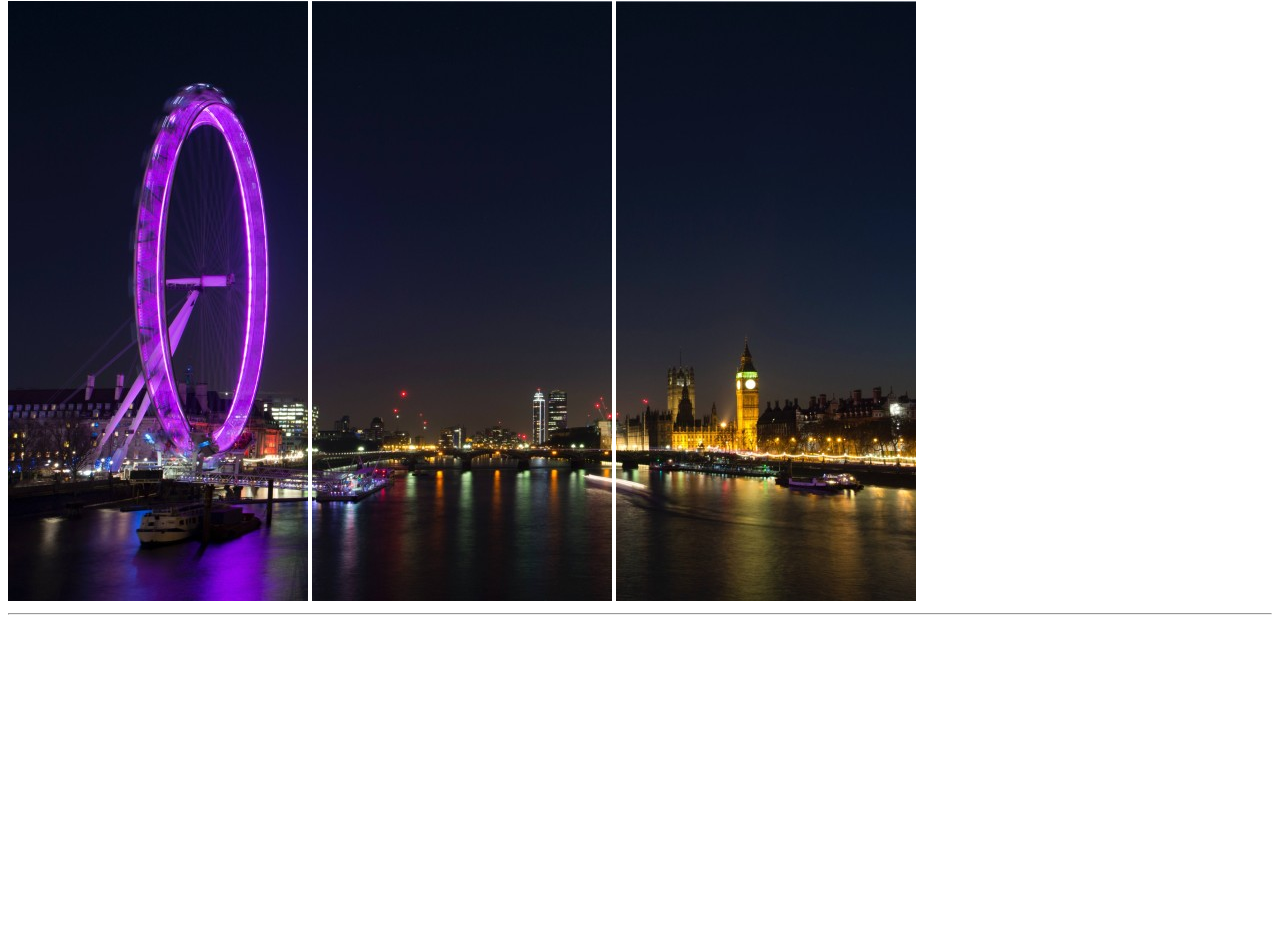
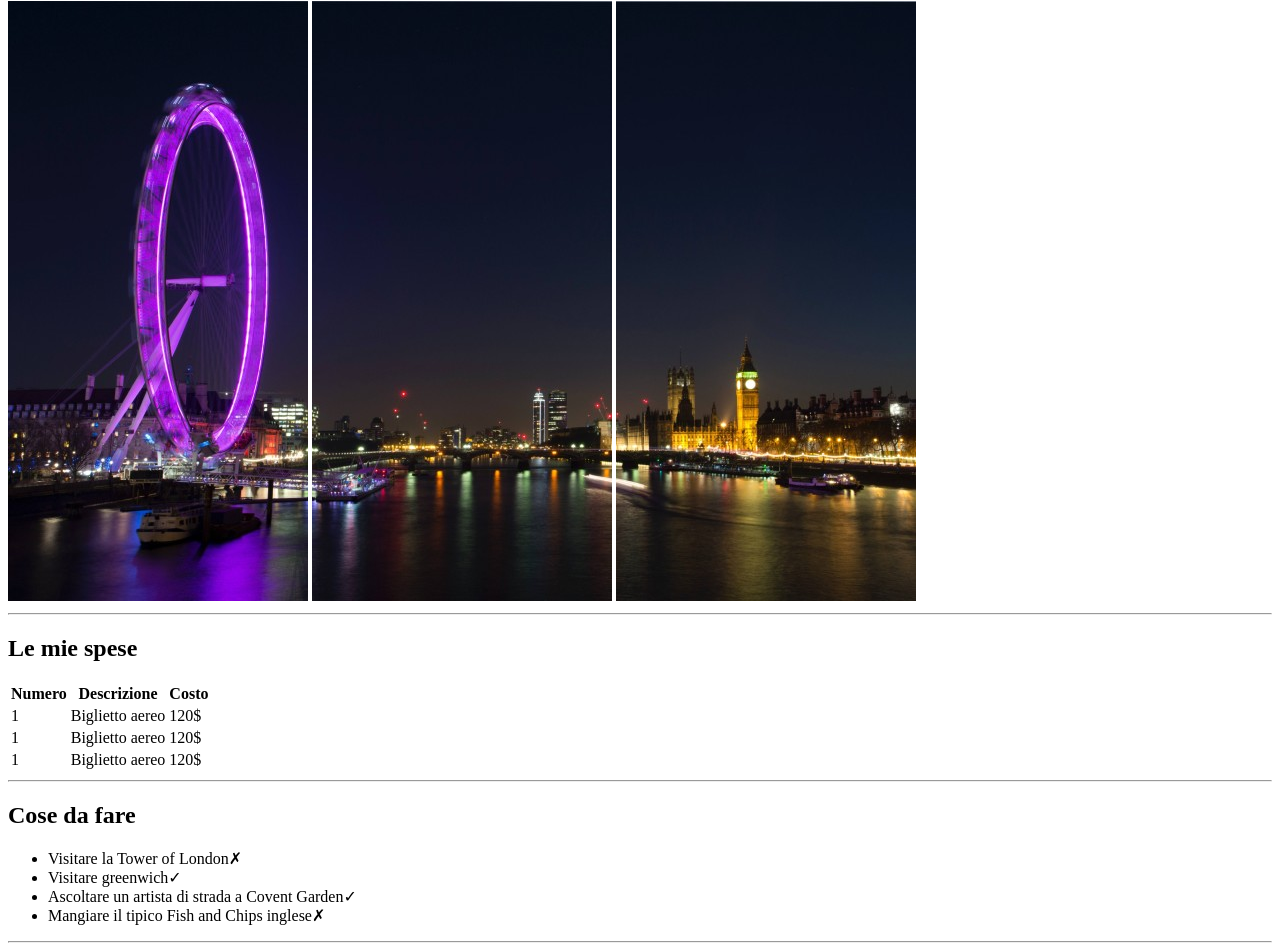
Before and after one commit to AlfredoCastrogiovanni/html-london-trip, a plain HTML site: page index.html in a window 1280 px wide. Shown: the part 79-1030 px from the top of the page. Before the commit the page ends 800 px from the top, so only its background shows below. Drawn offline with Linux system fonts and the light colour scheme.

Commit message:
Creazione main, div.shopping e div.todolist

```diff
--- a/index.html
+++ b/index.html
@@ -15,5 +15,49 @@
         </div>
         <hr>
     </header>
+
+    <main>
+        <div class="shopping">
+            <h2>Le mie spese</h2>
+            <table>
+                <thead>
+                    <tr>
+                        <th>Numero</th>
+                        <th>Descrizione</th>
+                        <th>Costo</th>
+                    </tr>
+                </thead>
+                <tbody>
+                    <tr>
+                        <td>1</td>
+                        <td>Biglietto aereo</td>
+                        <td>120$</td>
+                    </tr>
+                    <tr>
+                        <td>1</td>
+                        <td>Biglietto aereo</td>
+                        <td>120$</td>
+                    </tr>
+                    <tr>
+                        <td>1</td>
+                        <td>Biglietto aereo</td>
+                        <td>120$</td>
+                    </tr>
+                </tbody>
+            </table>
+            <hr>
+        </div>
+
+        <div class="todolist">
+            <h2>Cose da fare</h2>
+            <ul>
+                <li>Visitare la Tower of London&cross;</li>
+                <li>Visitare greenwich&check;</li>
+                <li>Ascoltare un artista di strada a Covent Garden&check;</li>
+                <li>Mangiare il tipico Fish and Chips inglese&cross;</li>
+            </ul>
+            <hr>
+        </div>
+    </main>
 </body>
 </html>
```
